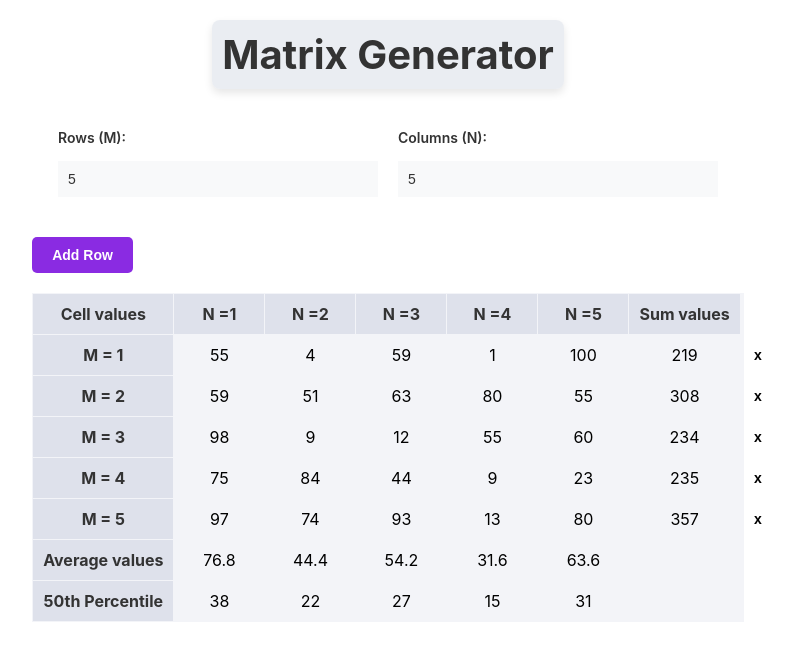
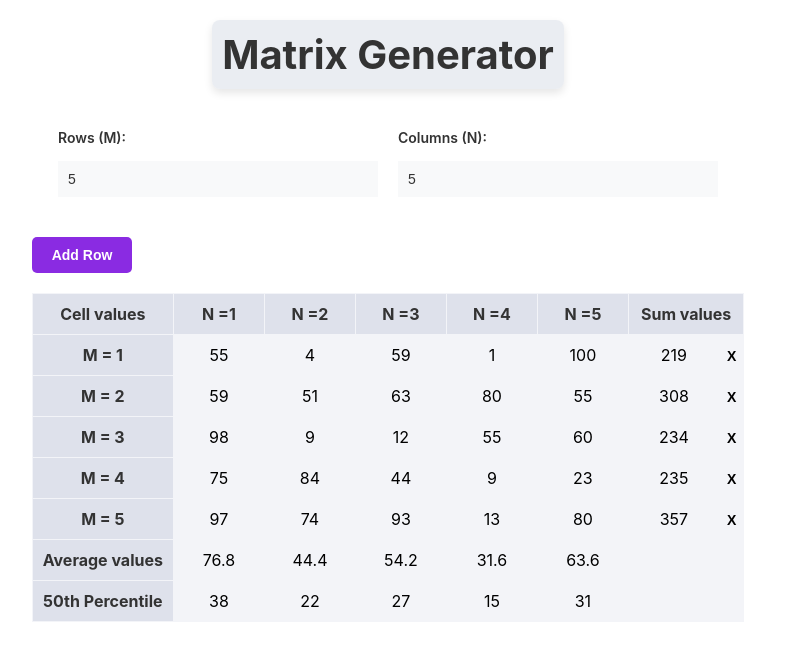
Before and after one commit to onikaChorba/react-matrix-calculator, a React (Create React App) app: page / in a window 1280 px wide. Shown: the top 660 px of the page, without its empty margins (252-1045 px from the left). Built offline with nearby package versions, Linux system fonts and the light colour scheme.

Commit message:
style: deleteButton

```diff
--- a/src/App.scss
+++ b/src/App.scss
@@ -7,9 +7,6 @@
 .table {
   background: rgba(214, 219, 230, 0.3);
   border-spacing: 1px;
-}
-.cells {
-  position: relative;
 }
 .cell {
   cursor: pointer;
@@ -37,10 +34,6 @@
   }
 }
 .deleteButton {
-  position: absolute;
-  top: 50%;
-  right: -25px;
-  transform: translateY(-50%);
   background-color: transparent;
   border: none;
   color: black;
--- a/src/components/matrixRow.tsx
+++ b/src/components/matrixRow.tsx
@@ -26,7 +26,7 @@ export const MatrixRow = ({ row, rowIndex }: { row: Cell[], rowIndex: number })
 
 
   return (
-    <tr className="cells">
+    <tr>
       <td className="cell mainRow"> M = {rowIndex + 1}</td>
       {
         row.map((cell, cellIndex) => (
@@ -42,8 +42,8 @@ export const MatrixRow = ({ row, rowIndex }: { row: Cell[], rowIndex: number })
       }
       <td className="cell" onMouseEnter={handleSumHover}
         onMouseLeave={() => hideRowPercentages(rowIndex)}>{rowSum}</td>
-      <td >
-        <button className="deleteButton" onClick={handleRemoveRow}>x</button>
+      <td>
+        <button className="deleteButton" onClick={handleRemoveRow}>X</button>
       </td>
     </tr>
   )
--- a/src/components/matrixTable.tsx
+++ b/src/components/matrixTable.tsx
@@ -32,7 +32,7 @@ export const MatrixTable = () => {
                   N ={indexColumn + 1}
                 </th>
               ))}
-              <th className="cell mainColumn">Sum values</th>
+              <th className="cell mainColumn" colSpan={2}>Sum values</th>
             </tr>
           </thead>
           <tbody>
```
